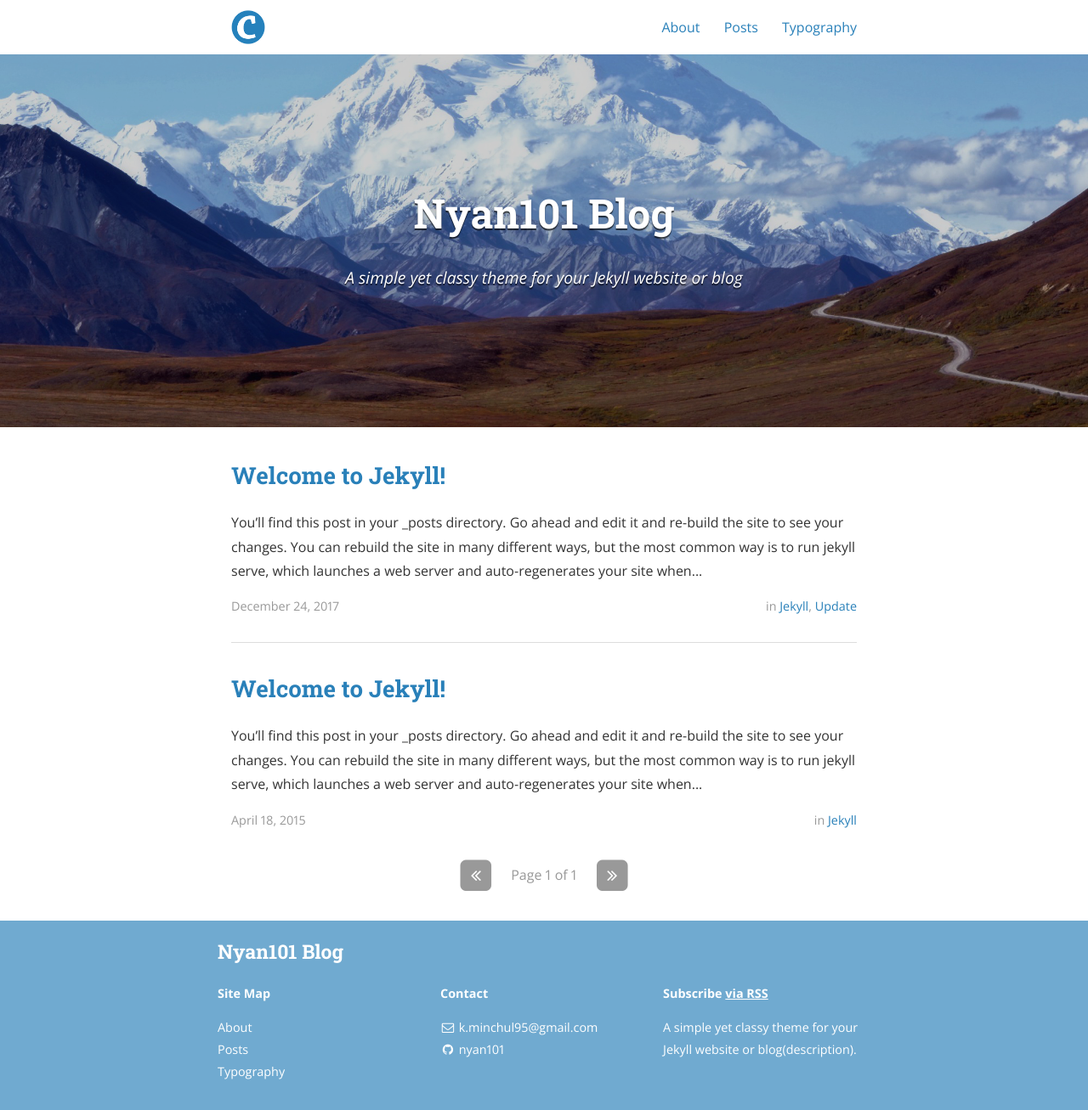
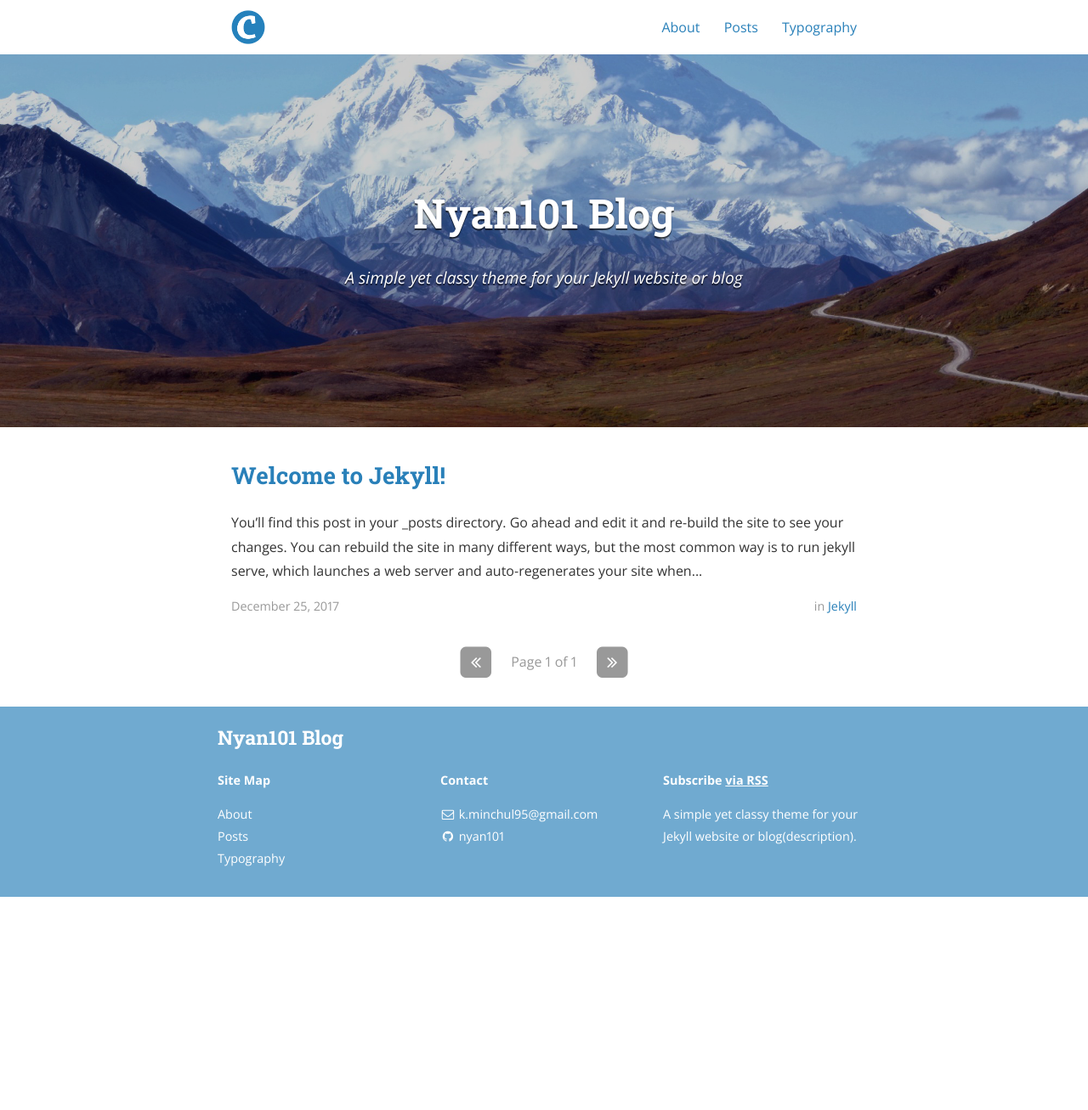
Before and after one commit to nyan101/nyan101.github.io, a Jekyll site: the page built from index.html, in a window 1280 px wide. Shown: the whole page at 85% size. Built offline with Jekyll 4.4.1, drawn with Linux system fonts in a browser that asks for light colours; nearby versions of some CDN libraries; the list of posts is cut into pages by our own code; after the commit the page ends 1056 px from its top, so only the background shows below that.

Commit message:
fix minor details

```diff
--- a/_config.yml
+++ b/_config.yml
@@ -19,7 +19,7 @@ description: >
 # and never end with a slash. Set it to a blank value if hosting at the
 # root of your server.
 baseurl: "/" # the subpath of your site, e.g. /blog/
-url: "http://nyan101.github.io" # the base hostname & protocol for your site
+url: "https://nyan101.github.io" # the base hostname & protocol for your site
 cover: "/assets/header_image.jpg"
 logo: "/assets/logo.png"
 
--- a/_posts/2017-12-24-welcome-to-jekyll.markdown
+++ /dev/null
@@ -1,25 +0,0 @@
----
-layout: post
-title:  "Welcome to Jekyll!"
-date:   2017-12-24 23:04:30 +0900
-categories: jekyll update
----
-You’ll find this post in your `_posts` directory. Go ahead and edit it and re-build the site to see your changes. You can rebuild the site in many different ways, but the most common way is to run `jekyll serve`, which launches a web server and auto-regenerates your site when a file is updated.
-
-To add new posts, simply add a file in the `_posts` directory that follows the convention `YYYY-MM-DD-name-of-post.ext` and includes the necessary front matter. Take a look at the source for this post to get an idea about how it works.
-
-Jekyll also offers powerful support for code snippets:
-
-{% highlight ruby %}
-def print_hi(name)
-  puts "Hi, #{name}"
-end
-print_hi('Tom')
-#=> prints 'Hi, Tom' to STDOUT.
-{% endhighlight %}
-
-Check out the [Jekyll docs][jekyll-docs] for more info on how to get the most out of Jekyll. File all bugs/feature requests at [Jekyll’s GitHub repo][jekyll-gh]. If you have questions, you can ask them on [Jekyll Talk][jekyll-talk].
-
-[jekyll-docs]: https://jekyllrb.com/docs/home
-[jekyll-gh]:   https://github.com/jekyll/jekyll
-[jekyll-talk]: https://talk.jekyllrb.com/
--- a/_posts/2017-12-25-welcome-to-centrarium.markdown
+++ b/_posts/2017-12-25-welcome-to-centrarium.markdown
@@ -1,7 +1,7 @@
 ---
 layout: post
 title:  "Welcome to Jekyll!"
-date:   2015-04-18 08:43:59
+date:   2017-12-25 00:00:01
 author: Ben Centra
 categories: Jekyll
 tags:	jekyll welcome
```
Also changed, not shown: README.md.
